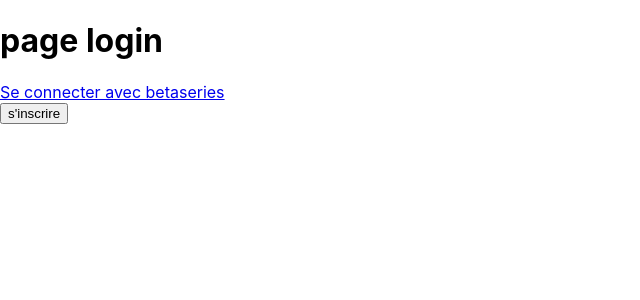
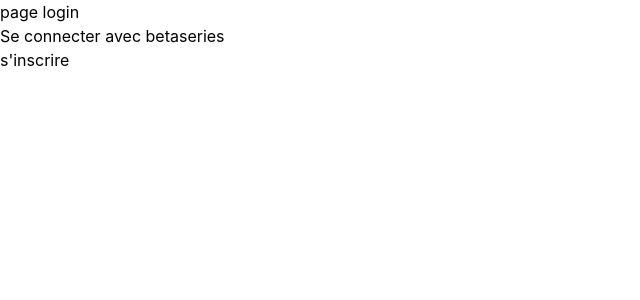
Before and after one commit to meriem-h/SeriesSpotlight, a React (Create React App) app in the folder series-spotlight/: page / in a window 1280 px wide. Shown: the top 300 px of the page, without its empty margins (0-640 px from the left). Built offline with nearby package versions, Linux system fonts and the light colour scheme; no server answers.

Commit message:
[retrieve] retrieve randome serie + fonctional tailwind.css

```diff
--- a/series-spotlight/package.json
+++ b/series-spotlight/package.json
@@ -36,5 +36,8 @@
       "last 1 firefox version",
       "last 1 safari version"
     ]
+  },
+  "devDependencies": {
+    "tailwindcss": "^3.4.3"
   }
 }
--- a/series-spotlight/src/App.css
+++ b/series-spotlight/src/App.css
@@ -1,4 +1,9 @@
-.App {
+@tailwind base;
+@tailwind components;
+@tailwind utilities;
+
+
+/* .App {
   text-align: center;
 }
 
@@ -35,4 +40,4 @@
   to {
     transform: rotate(360deg);
   }
-}
+} */
--- a/series-spotlight/src/App.js
+++ b/series-spotlight/src/App.js
@@ -1,4 +1,5 @@
 import React from 'react';
+import "./App.css";
 import { useEffect, useState } from 'react';
 import { BrowserRouter as Router, Routes, Route } from 'react-router-dom';
 import Home from "./component/Home"
--- a/series-spotlight/src/component/Home.jsx
+++ b/series-spotlight/src/component/Home.jsx
@@ -2,13 +2,23 @@
 import { useEffect, useState } from "react";
 import { useNavigate } from "react-router-dom";
 import Header from "./Header";
+const API_KEY = process.env.REACT_APP_API_KEY;
 
 export default function Home() {
-  // const navigate = useNavigate();
+  const [newShow, setNewShow] = useState({});
 
-  // const handleLogin = () => {
-  //   navigate("/login");
-  // };
+  useEffect(() => {
+    console.log(newShow);
+  }, [newShow]);
+
+  useEffect(() => {
+    const options = { method: "GET", headers: { "X-BetaSeries-Key": API_KEY } };
+
+    fetch("https://api.betaseries.com/shows/random?nb=20", options)
+      .then((res) => res.json())
+      .then((res) => setNewShow(res.shows))
+      .catch((err) => console.error(err));
+  }, []);
 
   return (
     <div>
--- /dev/null
+++ b/series-spotlight/tailwind.config.js
@@ -0,0 +1,8 @@
+/** @type {import('tailwindcss').Config} */
+module.exports = {
+  content: ["./src/**/*.{js,jsx,ts,tsx}"],
+  theme: {
+    extend: {},
+  },
+  plugins: [],
+}
```
Also changed, not shown: 1 other file (tests, documents, lock files or other folders).
